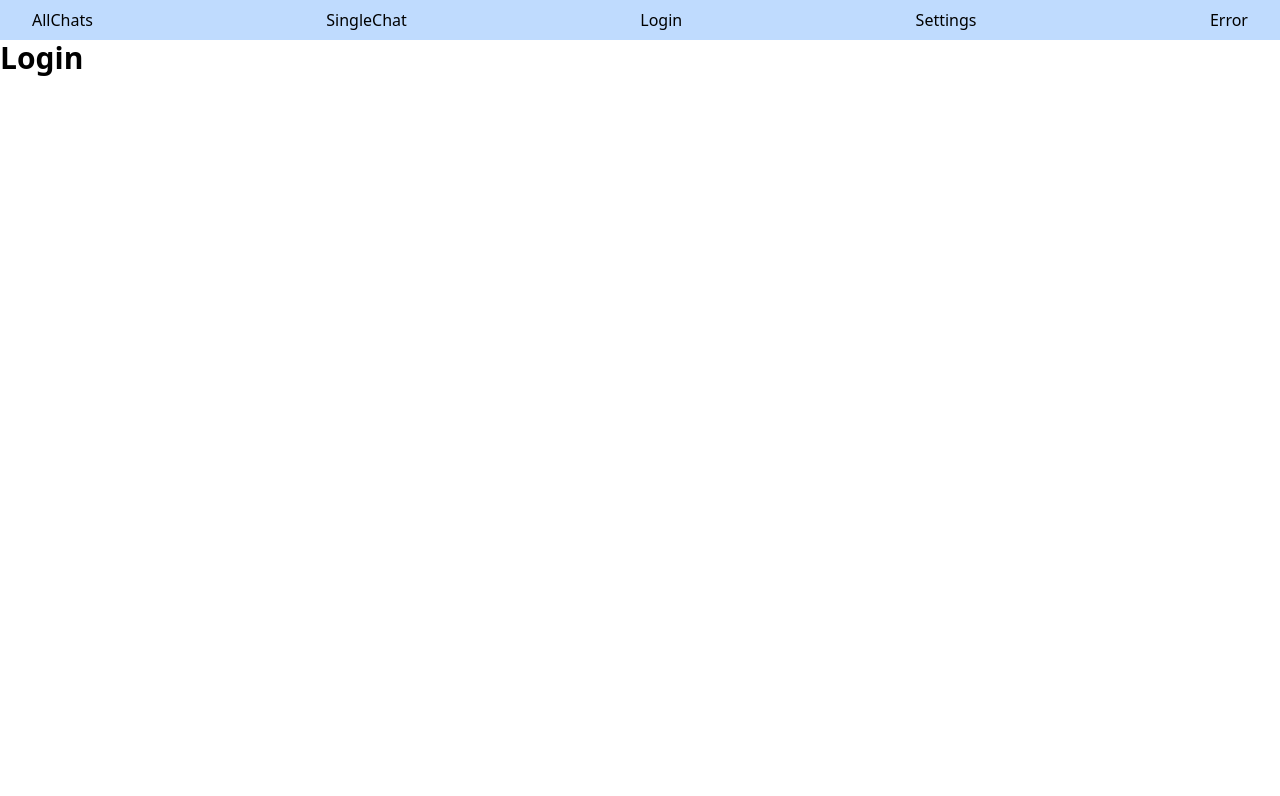
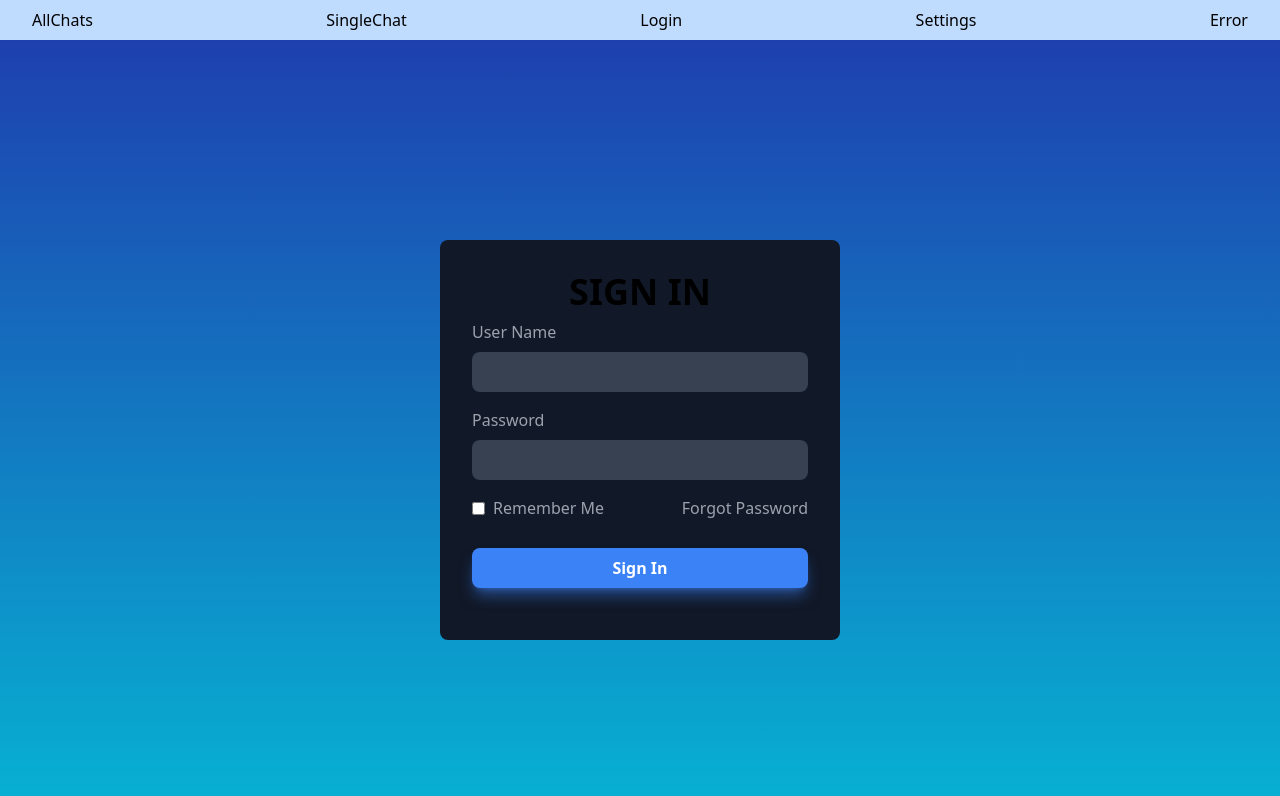
Before and after one commit to TjWaaaa/Chatbot, a React (Create React App) app in the folder frontend/: page /login in a window 1280 px wide. Shown: the top 796 px of the page. Built offline with nearby package versions, Linux system fonts and the light colour scheme.

Commit message:
add first login design

```diff
--- a/frontend/src/pages/Login.js
+++ b/frontend/src/pages/Login.js
@@ -1,5 +1,26 @@
-function Index() {
-  return <h1 className="text-3xl font-bold">Login</h1>;
+import React from "react";
+
+export default function LoginView() {
+  return (
+    <div className="grid grid-cols-1 h-screen w-full">
+      <div className="bg-gray-800 flex flex-col justify-center bg-gradient-to-t from-cyan-500 to-blue-800">
+        <form className="max-w-[400px] w-full mx-auto bg-gray-900 p-8 px-8 rounded-lg">
+          <h2 className="text-4xl dark:text-white font-bold text-center">SIGN IN</h2>
+          <div className="flex flex-col text-gray-400 py-2">
+            <label>User Name</label>
+            <input className="rounded-lg bg-gray-700 mt-2 p-2 focus:border-blue-500 focus:bg-gray-800 focus:outline-none" type="text"></input>
+          </div>
+          <div className="flex flex-col text-gray-400 py-2">
+            <label>Password</label>
+            <input className="rounded-lg bg-gray-700 mt-2 p-2 focus:border-blue-500 focus:bg-gray-800 focus:outline-none"  type="password"></input>
+          </div>
+          <div className="flex justify-between text-gray-400 py-2">
+            <p className="flex items-center"><input className="mr-2" type="checkbox" />Remember Me</p>
+            <p>Forgot Password</p>
+          </div>
+          <button className="w-full my-5 py-2 bg-blue-500 shadow-lg shadow-blue-500/50 hover:shadow-blue-500/40 text-white font-semibold rounded-lg">Sign In</button>
+        </form>
+      </div>
+    </div>
+  );
 }
-
-export default Index;
```
